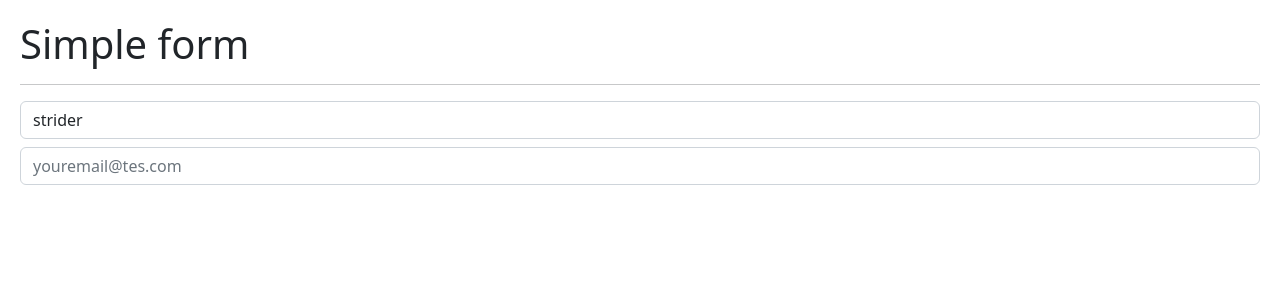
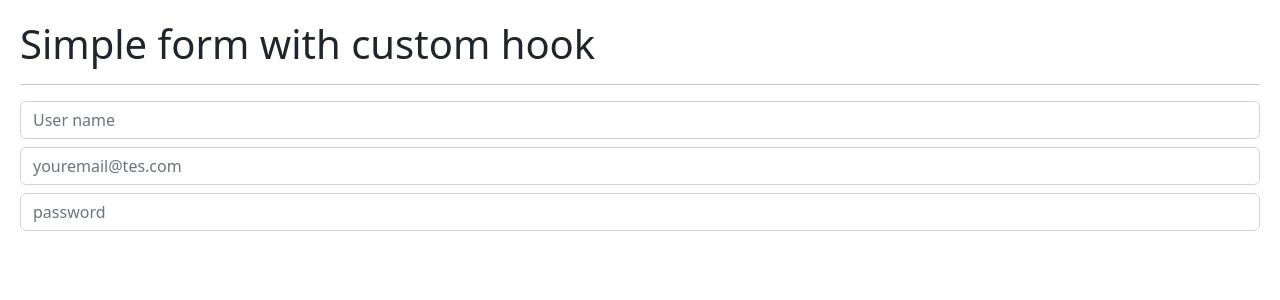
Before and after one commit to arasman/react-hook-app, a React (Vite) app: page / in a window 1280 px wide. Shown: the top 300 px of the page. Built offline with nearby package versions, Linux system fonts and the light colour scheme.

Commit message:
Custom hook useForm to handle the form state and onInputChange

```diff
--- /dev/null
+++ b/src/02-useEfect/FormWithCustomHook.jsx
@@ -0,0 +1,48 @@
+import { useEffect } from "react";
+import { useForm } from "../hooks/useForm";
+import { Message } from "./Message";
+
+export const FormWithCustomHook = () => {
+  const {formState, onInputChange, username, email, password} = useForm({
+    username: '',
+    email: '',
+    password: ''
+  })
+  //const { username, email, password } = formState;
+
+
+
+  return (
+    <>
+      <h1>Simple form with custom hook</h1>
+      <hr />
+      <input
+        type="text"
+        className="form-control"
+        placeholder="User name"
+        name="username"
+        value={username}
+        onChange={onInputChange}
+      />
+      <input
+        type="email"
+        className="form-control mt-2"
+        placeholder="youremail@tes.com"
+        name="email"
+        email={email}
+        onChange={onInputChange}
+      />
+      <input
+        type="password"
+        className="form-control mt-2"
+        placeholder="password"
+        name="password"
+        email={password}
+        onChange={onInputChange}
+      />
+      {
+        username === 'strider2' && <Message/>
+      }
+    </>
+  );
+};
--- /dev/null
+++ b/src/hooks/useForm.js
@@ -0,0 +1,16 @@
+import { useState } from "react";
+
+export const useForm = (initialform = {}) => {
+    const [formState, setFormState] = useState(initialform);
+
+
+      const onInputChange = ({ target }) => {
+        const { name, value } = target;
+        setFormState({ ...formState, [name]: value });
+      };
+  return {
+    ...formState,
+    formState,
+    onInputChange
+  }
+}
--- a/src/main.jsx
+++ b/src/main.jsx
@@ -2,6 +2,7 @@
 import ReactDOM from 'react-dom/client'
 import { CounterApp } from './01-useState/Counterapp'
 import { CounterWithCustomHook } from './01-useState/CounterWithCustomHook'
+import { FormWithCustomHook } from './02-useEfect/FormWithCustomHook'
 import { SimpleForm } from './02-useEfect/SimpleForm'
 import { HooksApp } from './HooksApp'
 import './index.css'
@@ -11,6 +12,7 @@
     {/* <HooksApp /> */}
     {/* <CounterApp/> */}
     {/* <CounterWithCustomHook/> */}
-    <SimpleForm/>
+    {/* <SimpleForm/> */}
+    <FormWithCustomHook/>
   </React.StrictMode>
 )
```
